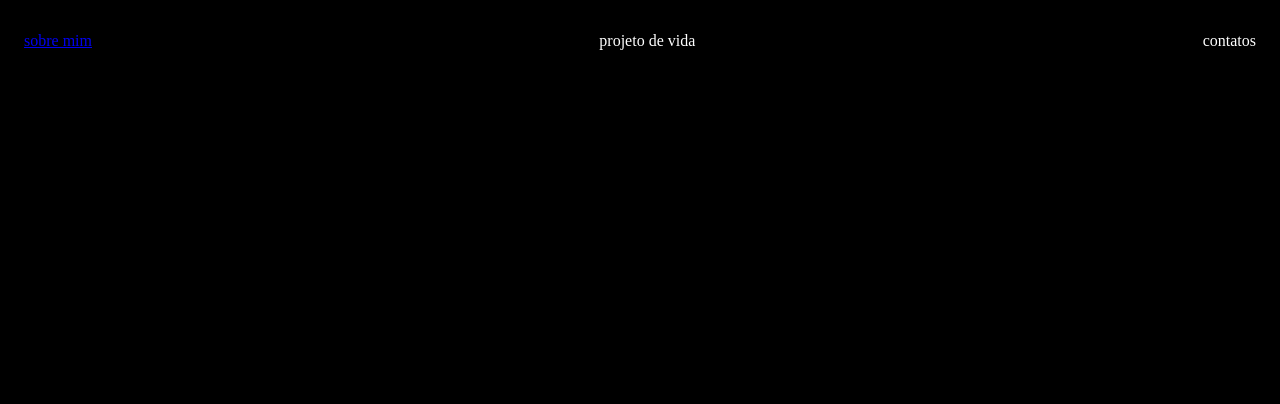
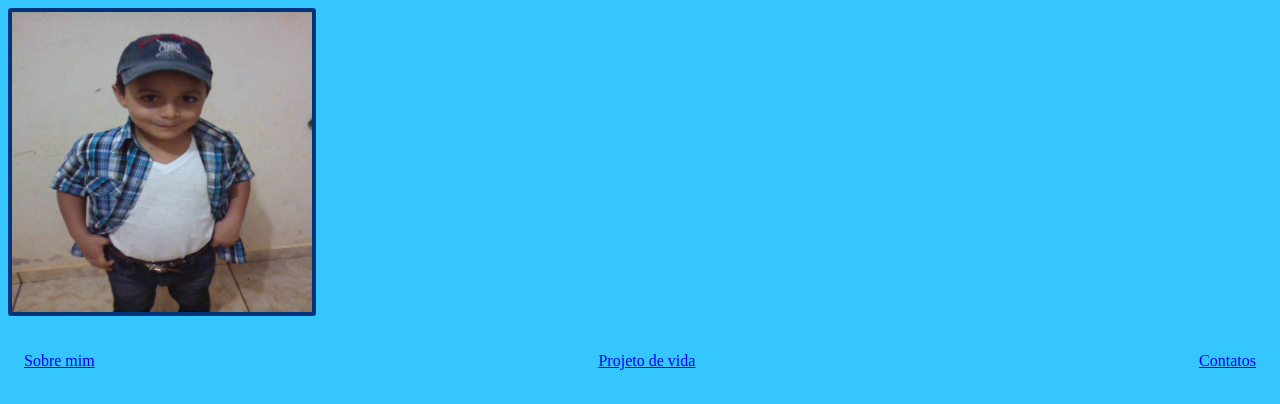
Before and after one commit to Matheus1108/Avalia-o, a plain HTML site: page Avaliação Matheus/index.html in a window 1280 px wide. Drawn offline with Linux system fonts and the light colour scheme.

Commit message:
Add files via upload

```diff
--- a/Avaliação Matheus/index.html
+++ b/Avaliação Matheus/index.html
@@ -2,22 +2,18 @@
 <html lang="pt-br">
     <head>
         <meta charset="UTF-8">
-        <meta name="viewport" content="width=device, inicial-scale=1.0">
+        <meta name="viewport" content="width=device-width, initial-scale=1.0">
         <title>Matheus Boldrim Costa</title>
+        <link rel="stylesheet" href="style.css">
     </head>
-<link rel="stylesheet" href="style.css">
     <body>
+        <img src="img/matheus.jpg" alt="Imagem de Matheus Boldrim Costa">
+
         <nav>
             <ul>
-<li>
-    <a href=":DEX.html">sobre mim</a>
-</li>
-<li>
-    <a>projeto de vida</a>
-</li>
-<li>
-    <a>contatos</a>
-</li>
+                <li><a href="dex.html">Sobre mim</a></li>
+                <li><a href="project.html">Projeto de vida</a></li>
+                <li><a href="contact.html">Contatos</a></li>
             </ul>
         </nav>
     </body>
--- a/Avaliação Matheus/style.css
+++ b/Avaliação Matheus/style.css
@@ -1,9 +1,19 @@
-body{
-    color: white;
-    background-color:black ;
+body {
+    color: rgb(0, 0, 0);
+    background-color: rgb(54, 198, 255);
 }
-ul{display: flex;
+
+ul {
+    display: flex;
     justify-content: space-between;
     list-style-type: none;
     padding: 16px;
 }
+
+img {
+    width: 300px;
+    height: 300px;
+    border-radius: 1%;
+    border: 4px solid rgb(0, 52, 121);
+    color: rgb(92, 136, 175); /* Essa propriedade não afeta a imagem, talvez você queira removê-la */
+}
```
Also changed, not shown: Avaliação Matheus/img/matheus.jpg (added). Lines whose indentation alone changed are shown as unchanged.
